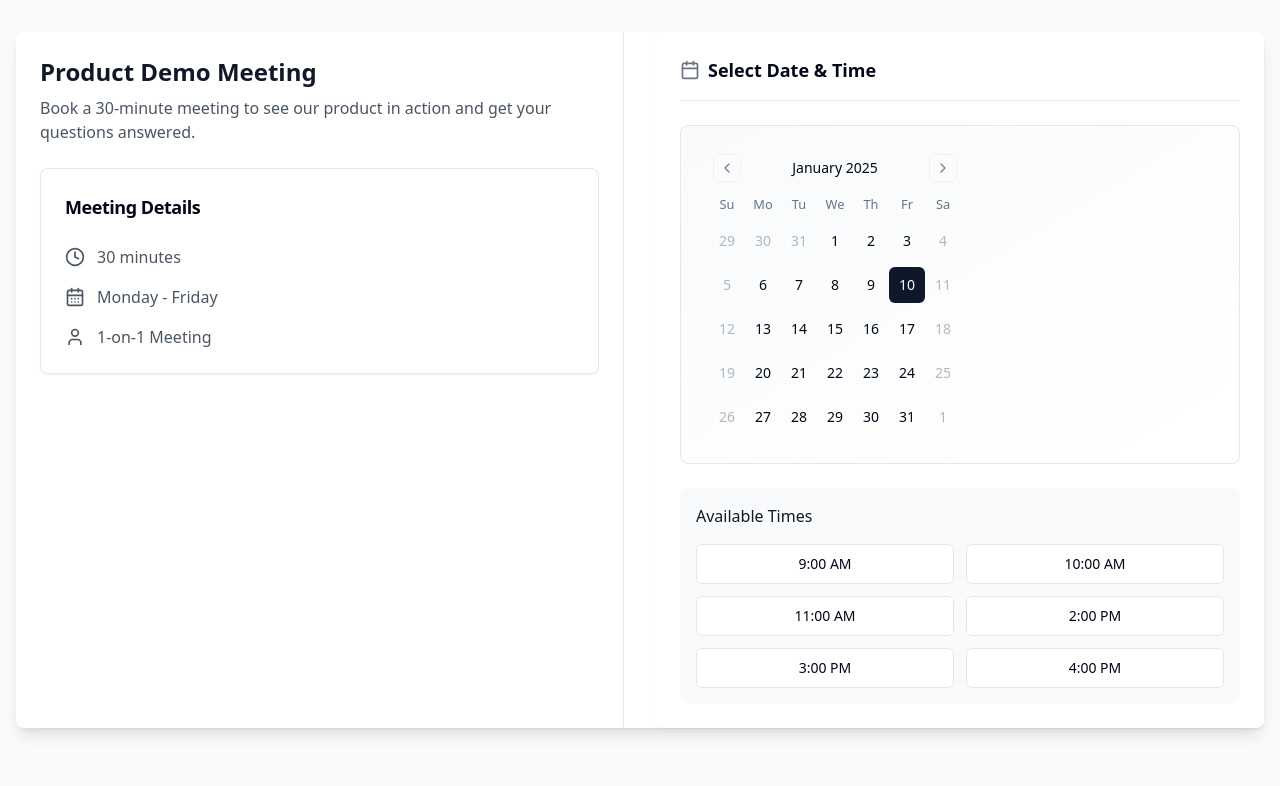
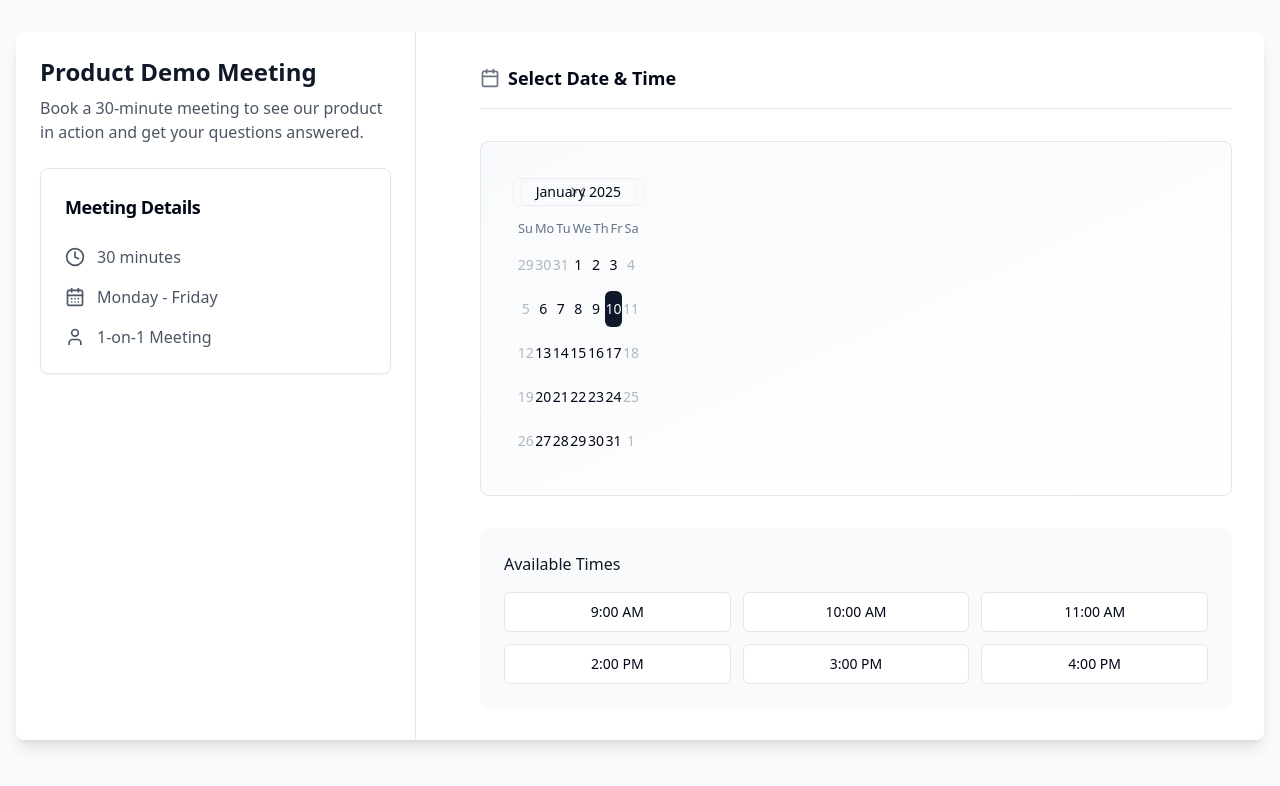
Before and after one commit to benjiemalinao87/cheerful-scheduler, a React (Vite) app: page /schedule in a window 1280 px wide. Both pictures are taken after a click on the button "10". Shown: the top 786 px of the page. Built offline with nearby package versions, Linux system fonts and the light colour scheme.

Commit message:
Fit Calendar in Available Space
Adjusted the layout to utilize the empty space for the calendar, ensuring it fits properly within the designated area.
[skip gpt_engineer]

```diff
--- a/src/components/scheduling/Calendar.tsx
+++ b/src/components/scheduling/Calendar.tsx
@@ -24,30 +24,35 @@ export const Calendar = () => {
   };
 
   return (
-    <div className="p-6 bg-white rounded-lg shadow-sm">
-      <div className="space-y-6">
+    <div className="p-8 flex-1">
+      <div className="space-y-8">
         <div className="flex items-center gap-2 pb-4 border-b">
           <CalendarIcon className="h-5 w-5 text-gray-500" />
           <h2 className="text-lg font-semibold">Select Date & Time</h2>
         </div>
 
-        <div className="bg-gradient-to-br from-gray-50 to-white p-4 rounded-lg border">
+        <div className="bg-gradient-to-br from-gray-50 to-white p-6 rounded-lg border">
           <CalendarComponent
             mode="single"
             selected={date}
             onSelect={setDate}
-            className="rounded-md"
+            className="mx-auto"
             disabled={(date) => {
               const day = date.getDay();
               return day === 0 || day === 6; // Disable weekends
+            }}
+            styles={{
+              head_cell: { width: "100%" },
+              cell: { width: "100%" },
+              button: { width: "100%" },
             }}
           />
         </div>
 
         {date && (
-          <div className="space-y-4 bg-gray-50 p-4 rounded-lg">
+          <div className="space-y-4 bg-gray-50 p-6 rounded-lg">
             <h3 className="font-medium text-gray-900">Available Times</h3>
-            <div className="grid grid-cols-2 gap-3">
+            <div className="grid grid-cols-2 md:grid-cols-3 gap-3">
               {AVAILABLE_TIMES.map((time) => (
                 <Button
                   key={time}
--- a/src/pages/Schedule.tsx
+++ b/src/pages/Schedule.tsx
@@ -5,7 +5,7 @@ const Schedule = () => {
   return (
     <div className="min-h-screen bg-gray-50">
       <div className="max-w-7xl mx-auto px-4 py-8">
-        <div className="grid grid-cols-1 md:grid-cols-2 gap-8 bg-white rounded-lg shadow-lg">
+        <div className="grid grid-cols-1 md:grid-cols-[400px_1fr] gap-8 bg-white rounded-lg shadow-lg">
           <EventDetails />
           <Calendar />
         </div>
```
